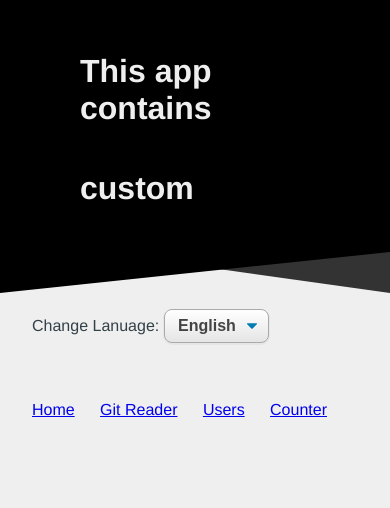
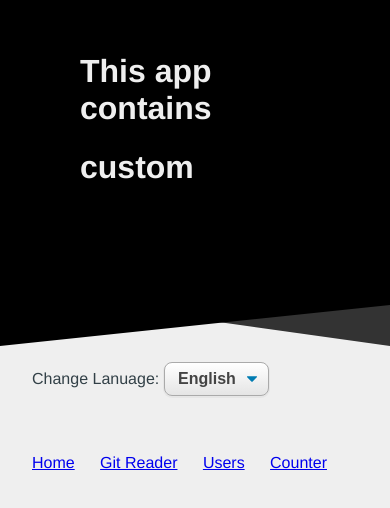
Before and after one commit to qtcoder999/redux-saga, a React app: page / in a window 390 px wide. Shown: the top 508 px of the page. Built offline with nearby package versions, Linux system fonts and the light colour scheme.

Commit message:
updated css

```diff
--- a/src/index.css
+++ b/src/index.css
@@ -217,6 +217,12 @@ button:last-child{
   .hide-on-mobile{
     display: none;
   }
+  .diff{
+    height: 250px;
+  }
+  .diff .heading:first-child{
+    margin-block-end: 0!important;
+  }
 }
 
 select{
```
